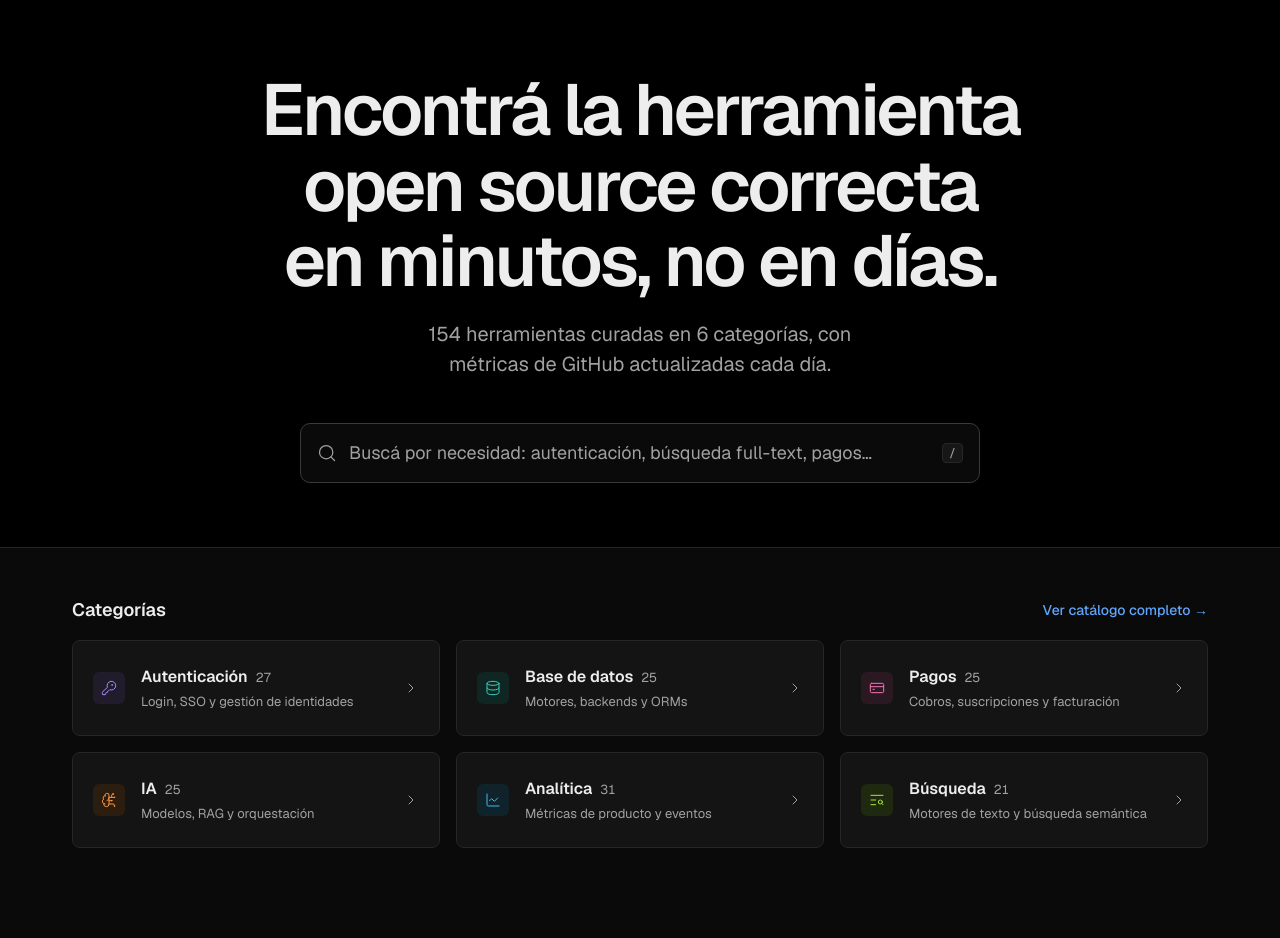
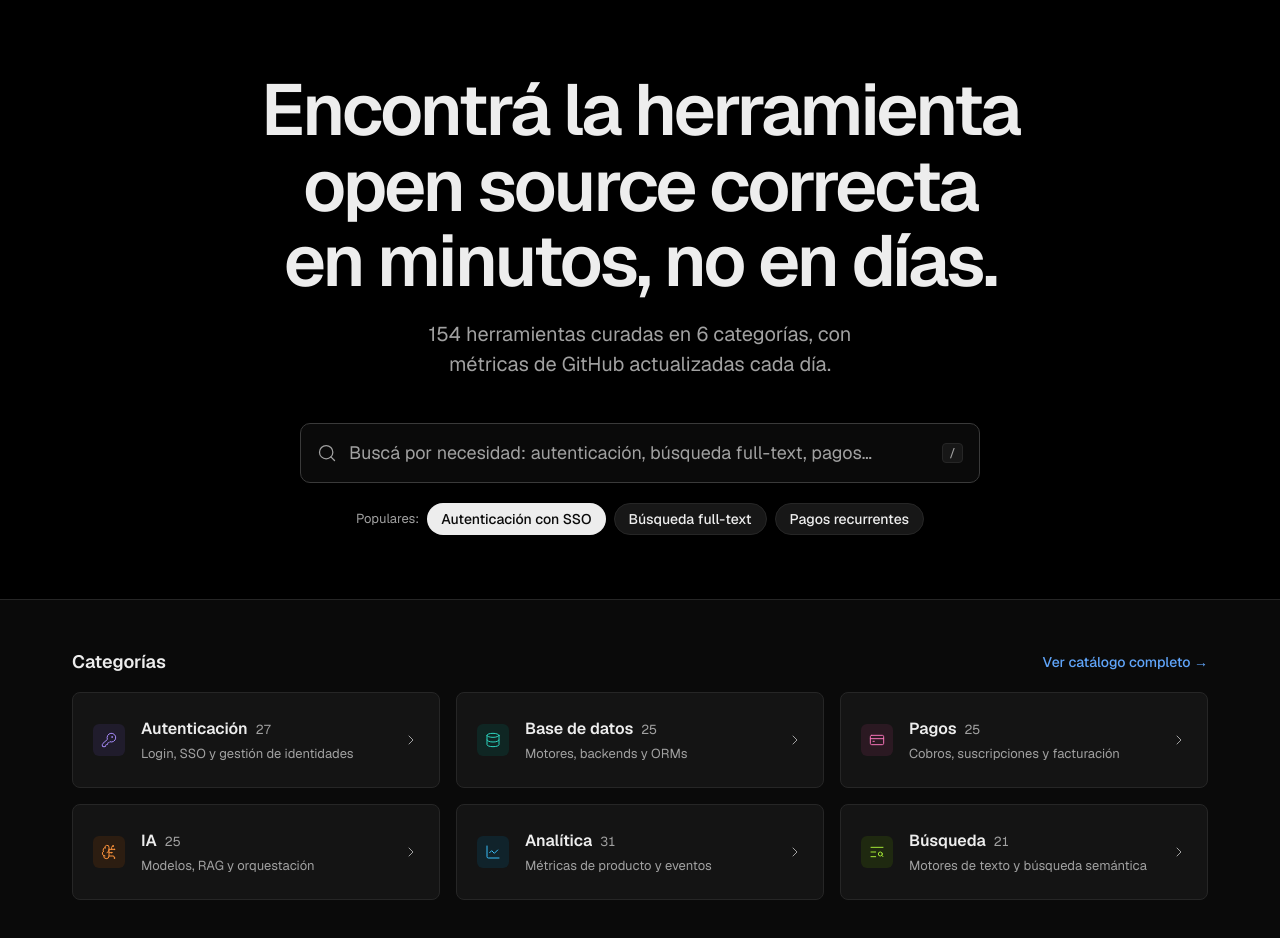
Before and after one commit to No-Country-simulation/S10-26-equipo-8-OpenBridge, a Next.js app in the folder frontend/: page / in a window 1280 px wide. Shown: the top 938 px of the page. Before the commit the page ends 896 px from the top, so only its background shows below. Built offline with nearby package versions, Linux system fonts and the light colour scheme.

Commit message:
feat(web): add popular searches to home hero [OB-21]

```diff
--- a/frontend/src/components/hero.tsx
+++ b/frontend/src/components/hero.tsx
@@ -1,6 +1,16 @@
+import Link from 'next/link';
 import { Suspense } from 'react';
 import { HeroSearch } from '@/components/hero-search';
 import { getCategories } from '@/lib/categories';
+
+const popularSearches = [
+  'Autenticación con SSO',
+  'Búsqueda full-text',
+  'Pagos recurrentes',
+];
+
+const chipClass =
+  'inline-flex h-8 items-center rounded-full px-3.5 text-sm font-medium transition-colors focus-visible:outline-2 focus-visible:outline-offset-2 focus-visible:outline-foreground/40';
 
 const subtitleClass =
   'mt-4 max-w-120 text-base text-muted-foreground md:mt-5 md:text-xl md:leading-[30px]';
@@ -37,6 +47,26 @@ export function Hero() {
         </Suspense>
 
         <HeroSearch />
+
+        <nav
+          aria-label="Búsquedas populares"
+          className="mt-5 flex flex-wrap items-center justify-center gap-2"
+        >
+          <span className="text-[13px] text-muted-foreground">Populares:</span>
+          {popularSearches.map((term, i) => (
+            <Link
+              key={term}
+              href={`/catalogo?q=${encodeURIComponent(term)}`}
+              className={
+                i === 0
+                  ? `${chipClass} bg-primary text-primary-foreground hover:bg-primary/90`
+                  : `${chipClass} border border-border bg-muted text-foreground hover:border-border-strong`
+              }
+            >
+              {term}
+            </Link>
+          ))}
+        </nav>
       </div>
     </section>
   );
```
